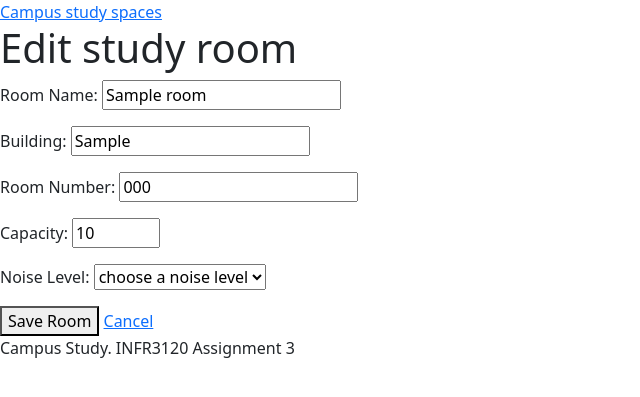
After one commit to oydnm/campus-study, a Node server app: page /rooms/600000000000000000000001/edit in a window 1280 px wide. The commit adds this page. Shown: the top 397 px of the page, without its empty margins (0-640 px from the left). Run offline with Node 20, Linux system fonts and the light colour scheme; tables that the repository leaves empty hold one stand-in row (values such as "Sample post"); some libraries are stand-ins or nearby versions.

Commit message:
room editing, availability controls, delete, better navigation, update to header, adding rooms

```diff
--- a/config/app.js
+++ b/config/app.js
@@ -10,6 +10,9 @@ app.set('view engine', 'ejs');
 // make files in public avaialbe to the browser including the stylessheet
 app.use(express.static(path.join(__dirname, '../public')));
 
+// serve the bootstrap css files used by the sahred header
+app.use('/bootstrap', express.static(path.join(__dirname, '../node_modules/bootstrap/dist/css')));
+
 // use the index router for all requests to the root of the site
 let indexRouter = require('../routes/index');
 app.use('/', indexRouter);
--- a/routes/rooms.js
+++ b/routes/rooms.js
@@ -35,4 +35,76 @@ router.post('/add', async function(req, res, next) {
         next(error);
     }
 });
+
+// update only the availability of room selected
+router.post('/:id/availability', async function(req, res, next) {
+    try {
+        let available = req.body.available === 'true';
+        await Room.findByIdAndUpdate(req.params.id, { available: available });
+        res.redirect('/rooms');
+    } catch (error) {
+        next(error);
+    }
+});
+
+// load the selected room so the form shows its current details
+router.get('/:id/edit', async function(req, res, next) {
+    try {
+        let room = await Room.findById(req.params.id);
+
+        if (!room) {
+            return res.status(404).send('Room not found');
+        }
+
+        res.render('edit-room', { title: 'Edit study room', room: room });
+    } catch (error) {
+        next(error);
+    }
+});
+
+// save the edited room details and claim and unclaim seperately
+router.post('/:id/edit', async function(req, res, next) {
+    try {
+        let room = await Room.findByIdAndUpdate(req.params.id, {
+            name: req.body.name,
+            building: req.body.building,
+            capacity: req.body.capacity,
+            noiseLevel: req.body.noiseLevel,
+            roomNumber: req.body.roomNumber
+        });
+
+        if(!room) {
+            return res.status(404).send('Room not found');
+        }
+
+        res.redirect('/rooms');
+    } catch (error) {
+        next(error);
+    }
+});
+
+// shows which room the visitor is about to delete
+router.get('/:id/delete', async function(req, res, next) {
+    try {
+        let room = await Room.findById(req.params.id);
+
+        if (!room) {
+            return res.status(404).send('Room not found');
+        }
+
+        res.render('delete-room', { title: 'Delete study room', room: room });
+    } catch (error) {
+        next(error);
+    }
+});
+
+// delete the selected room after the visitor confirms
+router.post('/:id/delete', async function(req, res, next) {
+    try {
+        await Room.deleteOne({ _id: req.params.id });
+        res.redirect('/rooms');
+    } catch (error) {
+        next(error);
+    }
+});
 module.exports = router;
--- /dev/null
+++ b/views/edit-room.ejs
@@ -0,0 +1,39 @@
+<%- include('partials/headers') %>
+    <main>
+
+        <h1><%= title %></h1>
+        <form action ="/rooms/<%= room._id %>/edit" method="post">
+            <p>
+                <label for="name">Room Name:</label>
+                <input type="text" name="name" id="name" value="<%= room.name %>" required>
+            </p>
+            <p>
+                <label for="building">Building:</label>
+                <input type="text" name="building" id="building" value="<%= room.building %>" required>
+            </p>
+            <p>
+                <label for="roomNumber">Room Number:</label>
+                <input type="text" name="roomNumber" id="roomNumber" value="<%= room.roomNumber %>" required>
+            </p>
+            <p>
+                <label for="capacity">Capacity:</label>
+                <input type="number" name="capacity" id="capacity" min="1" max="24" value="<%= room.capacity %>" required>
+            </p>
+            <p>
+                <label for="noiseLevel">Noise Level:</label>
+                <select name="noiseLevel" id="noiseLevel" required>
+                    <option value="">choose a noise level</option>
+                    <option value="Quiet" <%= room.noiseLevel === 'Quiet' ? 'selected' : '' %>>Quiet</option>
+                    <option value="Moderate" <%= room.noiseLevel === 'Moderate' ? 'selected' : '' %>>Moderate</option>
+                    <option value="Loud" <%= room.noiseLevel === 'Loud' ? 'selected' : '' %>>Loud</option>
+                </select>
+            </p>
+
+                <button type="submit">Save Room</button>
+                <a href="/rooms">Cancel</a>
+
+
+
+        </form>
+    </main>
+    <%- include('partials/footer') %>
--- a/views/index.ejs
+++ b/views/index.ejs
@@ -2,5 +2,6 @@
     <main>
         <h1><%= title %></h1>
         <p>Find a place to study on campus. compare rooms by noise level, room capacity and availability.</p>
+        <p><a href="/rooms" class="btn btn-primary">View rooms</a></p>
     </main>
     <%- include('partials/footer') %>
--- a/views/partials/headers.ejs
+++ b/views/partials/headers.ejs
@@ -3,12 +3,13 @@
     <head>
         <meta charset="UTF-8">
         <title><%= title %></title>
+
+        <!-- bootstrap stylesheet source: https://getbootstrap.com/ -->
+         <link rel="stylesheet" href="/bootstrap/bootstrap.min.css">
     </head>
     <body>
         <header>
         <nav>
-        <a> Campus study spaces</a>
+        <a href="/"> Campus study spaces</a>
         </nav>
         </header>
-
-</html>
```
Also changed, not shown: views/add-room.ejs (+4 -7 lines), views/delete-room.ejs (added, +11 -0 lines), views/rooms.ejs (+11 -1 lines).
